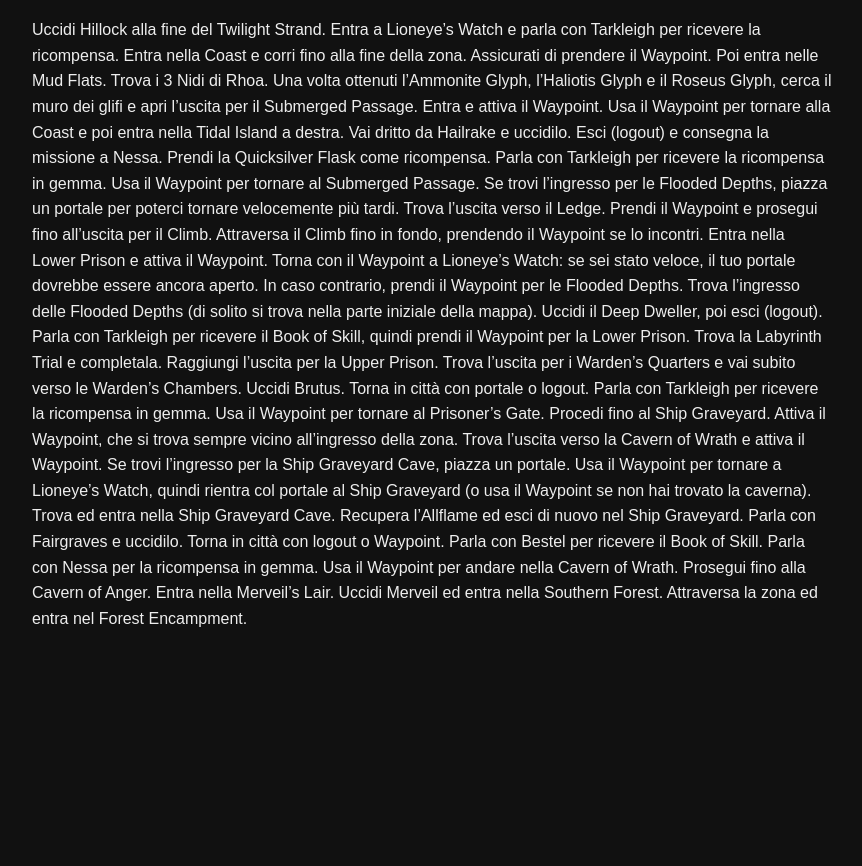
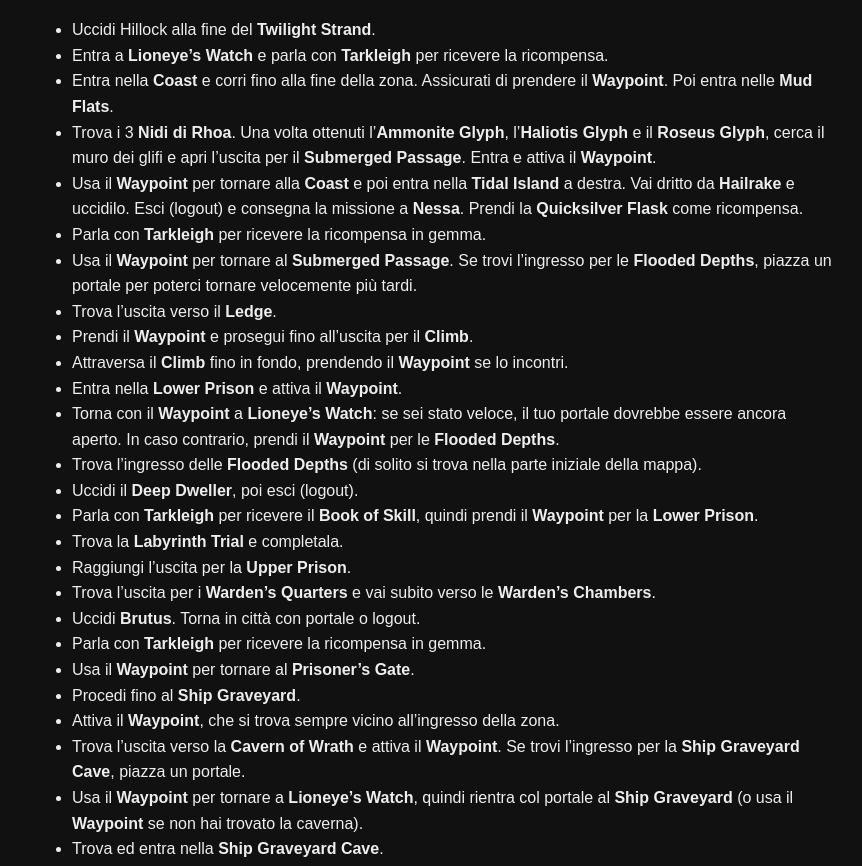
Before and after one commit to pulex94/CampagnaITAPoe, a plain HTML site: page index.html in a window 1280 px wide. Shown: the part 81-947 px from the top of the page, without its empty margins (208-1070 px from the left). Before the commit the page ends 800 px from the top, so only its background shows below. Drawn offline with Linux system fonts and the light colour scheme.

Commit message:
Update index.html

```diff
--- a/index.html
+++ b/index.html
@@ -54,75 +54,43 @@ h2 { color: #f39c12; }
 </head>
 <body>
 <h2>Guida Atto I</h2>
-Uccidi Hillock alla fine del Twilight Strand.
-
-Entra a Lioneye’s Watch e parla con Tarkleigh per ricevere la ricompensa.
-
-Entra nella Coast e corri fino alla fine della zona. Assicurati di prendere il Waypoint. Poi entra nelle Mud Flats.
-
-Trova i 3 Nidi di Rhoa. Una volta ottenuti l’Ammonite Glyph, l’Haliotis Glyph e il Roseus Glyph, cerca il muro dei glifi e apri l’uscita per il Submerged Passage. Entra e attiva il Waypoint.
-
-Usa il Waypoint per tornare alla Coast e poi entra nella Tidal Island a destra. Vai dritto da Hailrake e uccidilo. Esci (logout) e consegna la missione a Nessa. Prendi la Quicksilver Flask come ricompensa.
-
-Parla con Tarkleigh per ricevere la ricompensa in gemma.
-
-Usa il Waypoint per tornare al Submerged Passage. Se trovi l’ingresso per le Flooded Depths, piazza un portale per poterci tornare velocemente più tardi.
-
-Trova l’uscita verso il Ledge.
-
-Prendi il Waypoint e prosegui fino all’uscita per il Climb.
-
-Attraversa il Climb fino in fondo, prendendo il Waypoint se lo incontri.
-
-Entra nella Lower Prison e attiva il Waypoint.
-
-Torna con il Waypoint a Lioneye’s Watch: se sei stato veloce, il tuo portale dovrebbe essere ancora aperto. In caso contrario, prendi il Waypoint per le Flooded Depths.
-
-Trova l’ingresso delle Flooded Depths (di solito si trova nella parte iniziale della mappa).
-
-Uccidi il Deep Dweller, poi esci (logout).
-
-Parla con Tarkleigh per ricevere il Book of Skill, quindi prendi il Waypoint per la Lower Prison.
-
-Trova la Labyrinth Trial e completala.
-
-Raggiungi l’uscita per la Upper Prison.
-
-Trova l’uscita per i Warden’s Quarters e vai subito verso le Warden’s Chambers.
-
-Uccidi Brutus. Torna in città con portale o logout.
-
-Parla con Tarkleigh per ricevere la ricompensa in gemma.
-
-Usa il Waypoint per tornare al Prisoner’s Gate.
-
-Procedi fino al Ship Graveyard.
-
-Attiva il Waypoint, che si trova sempre vicino all’ingresso della zona.
-
-Trova l’uscita verso la Cavern of Wrath e attiva il Waypoint. Se trovi l’ingresso per la Ship Graveyard Cave, piazza un portale.
-
-Usa il Waypoint per tornare a Lioneye’s Watch, quindi rientra col portale al Ship Graveyard (o usa il Waypoint se non hai trovato la caverna).
-
-Trova ed entra nella Ship Graveyard Cave.
-
-Recupera l’Allflame ed esci di nuovo nel Ship Graveyard.
-
-Parla con Fairgraves e uccidilo.
-
-Torna in città con logout o Waypoint. Parla con Bestel per ricevere il Book of Skill.
-
-Parla con Nessa per la ricompensa in gemma.
-
-Usa il Waypoint per andare nella Cavern of Wrath.
-
-Prosegui fino alla Cavern of Anger.
-
-Entra nella Merveil’s Lair.
-
-Uccidi Merveil ed entra nella Southern Forest.
-
-Attraversa la zona ed entra nel Forest Encampment.
+<ul>
+  <li>Uccidi Hillock alla fine del <b>Twilight Strand</b>.</li>
+  <li>Entra a <b>Lioneye’s Watch</b> e parla con <b>Tarkleigh</b> per ricevere la ricompensa.</li>
+  <li>Entra nella <b>Coast</b> e corri fino alla fine della zona. Assicurati di prendere il <b>Waypoint</b>. Poi entra nelle <b>Mud Flats</b>.</li>
+  <li>Trova i 3 <b>Nidi di Rhoa</b>. Una volta ottenuti l’<b>Ammonite Glyph</b>, l’<b>Haliotis Glyph</b> e il <b>Roseus Glyph</b>, cerca il muro dei glifi e apri l’uscita per il <b>Submerged Passage</b>. Entra e attiva il <b>Waypoint</b>.</li>
+  <li>Usa il <b>Waypoint</b> per tornare alla <b>Coast</b> e poi entra nella <b>Tidal Island</b> a destra. Vai dritto da <b>Hailrake</b> e uccidilo. Esci (logout) e consegna la missione a <b>Nessa</b>. Prendi la <b>Quicksilver Flask</b> come ricompensa.</li>
+  <li>Parla con <b>Tarkleigh</b> per ricevere la ricompensa in gemma.</li>
+  <li>Usa il <b>Waypoint</b> per tornare al <b>Submerged Passage</b>. Se trovi l’ingresso per le <b>Flooded Depths</b>, piazza un portale per poterci tornare velocemente più tardi.</li>
+  <li>Trova l’uscita verso il <b>Ledge</b>.</li>
+  <li>Prendi il <b>Waypoint</b> e prosegui fino all’uscita per il <b>Climb</b>.</li>
+  <li>Attraversa il <b>Climb</b> fino in fondo, prendendo il <b>Waypoint</b> se lo incontri.</li>
+  <li>Entra nella <b>Lower Prison</b> e attiva il <b>Waypoint</b>.</li>
+  <li>Torna con il <b>Waypoint</b> a <b>Lioneye’s Watch</b>: se sei stato veloce, il tuo portale dovrebbe essere ancora aperto. In caso contrario, prendi il <b>Waypoint</b> per le <b>Flooded Depths</b>.</li>
+  <li>Trova l’ingresso delle <b>Flooded Depths</b> (di solito si trova nella parte iniziale della mappa).</li>
+  <li>Uccidi il <b>Deep Dweller</b>, poi esci (logout).</li>
+  <li>Parla con <b>Tarkleigh</b> per ricevere il <b>Book of Skill</b>, quindi prendi il <b>Waypoint</b> per la <b>Lower Prison</b>.</li>
+  <li>Trova la <b>Labyrinth Trial</b> e completala.</li>
+  <li>Raggiungi l’uscita per la <b>Upper Prison</b>.</li>
+  <li>Trova l’uscita per i <b>Warden’s Quarters</b> e vai subito verso le <b>Warden’s Chambers</b>.</li>
+  <li>Uccidi <b>Brutus</b>. Torna in città con portale o logout.</li>
+  <li>Parla con <b>Tarkleigh</b> per ricevere la ricompensa in gemma.</li>
+  <li>Usa il <b>Waypoint</b> per tornare al <b>Prisoner’s Gate</b>.</li>
+  <li>Procedi fino al <b>Ship Graveyard</b>.</li>
+  <li>Attiva il <b>Waypoint</b>, che si trova sempre vicino all’ingresso della zona.</li>
+  <li>Trova l’uscita verso la <b>Cavern of Wrath</b> e attiva il <b>Waypoint</b>. Se trovi l’ingresso per la <b>Ship Graveyard Cave</b>, piazza un portale.</li>
+  <li>Usa il <b>Waypoint</b> per tornare a <b>Lioneye’s Watch</b>, quindi rientra col portale al <b>Ship Graveyard</b> (o usa il <b>Waypoint</b> se non hai trovato la caverna).</li>
+  <li>Trova ed entra nella <b>Ship Graveyard Cave</b>.</li>
+  <li>Recupera l’<b>Allflame</b> ed esci di nuovo nel <b>Ship Graveyard</b>.</li>
+  <li>Parla con <b>Fairgraves</b> e uccidilo.</li>
+  <li>Torna in città con logout o <b>Waypoint</b>. Parla con <b>Bestel</b> per ricevere il <b>Book of Skill</b>.</li>
+  <li>Parla con <b>Nessa</b> per la ricompensa in gemma.</li>
+  <li>Usa il <b>Waypoint</b> per andare nella <b>Cavern of Wrath</b>.</li>
+  <li>Prosegui fino alla <b>Cavern of Anger</b>.</li>
+  <li>Entra nella <b>Merveil’s Lair</b>.</li>
+  <li>Uccidi <b>Merveil</b> ed entra nella <b>Southern Forest</b>.</li>
+  <li>Attraversa la zona ed entra nel <b>Forest Encampment</b>.</li>
+</ul>
 
 </body>
 </html>
```
